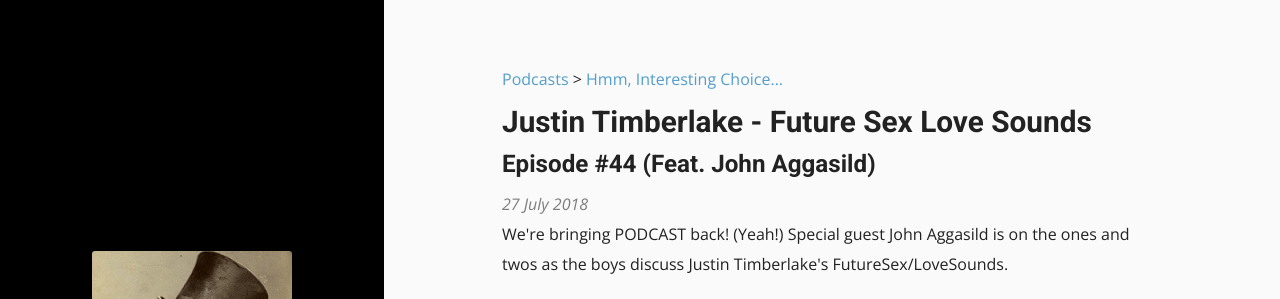
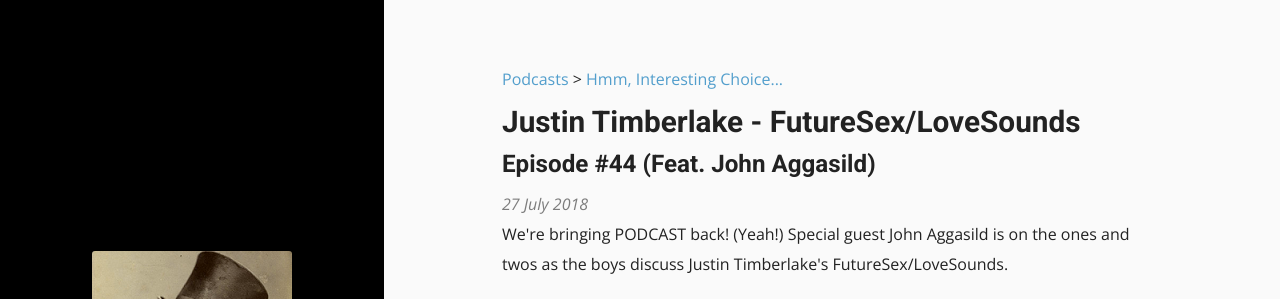
Before and after one commit to hatondog/hatondog.github.io, a Jekyll site: the page built from _episodes/hmm-interesting-choice/44.md, in a window 1280 px wide. Shown: the top 299 px of the page. Built offline with Jekyll 4.4.1, drawn with Linux system fonts in a browser that asks for light colours; nearby versions of some CDN libraries.

Commit message:
Update 44.md

```diff
--- a/_episodes/hmm-interesting-choice/44.md
+++ b/_episodes/hmm-interesting-choice/44.md
@@ -1,5 +1,5 @@
 ---
-title: Justin Timberlake - Future Sex Love Sounds
+title: Justin Timberlake - FutureSex/LoveSounds
 slug: justin-timberlake-future-sex-love-sounds-john-aggasild
 guest: John Aggasild
 number: 44
```
